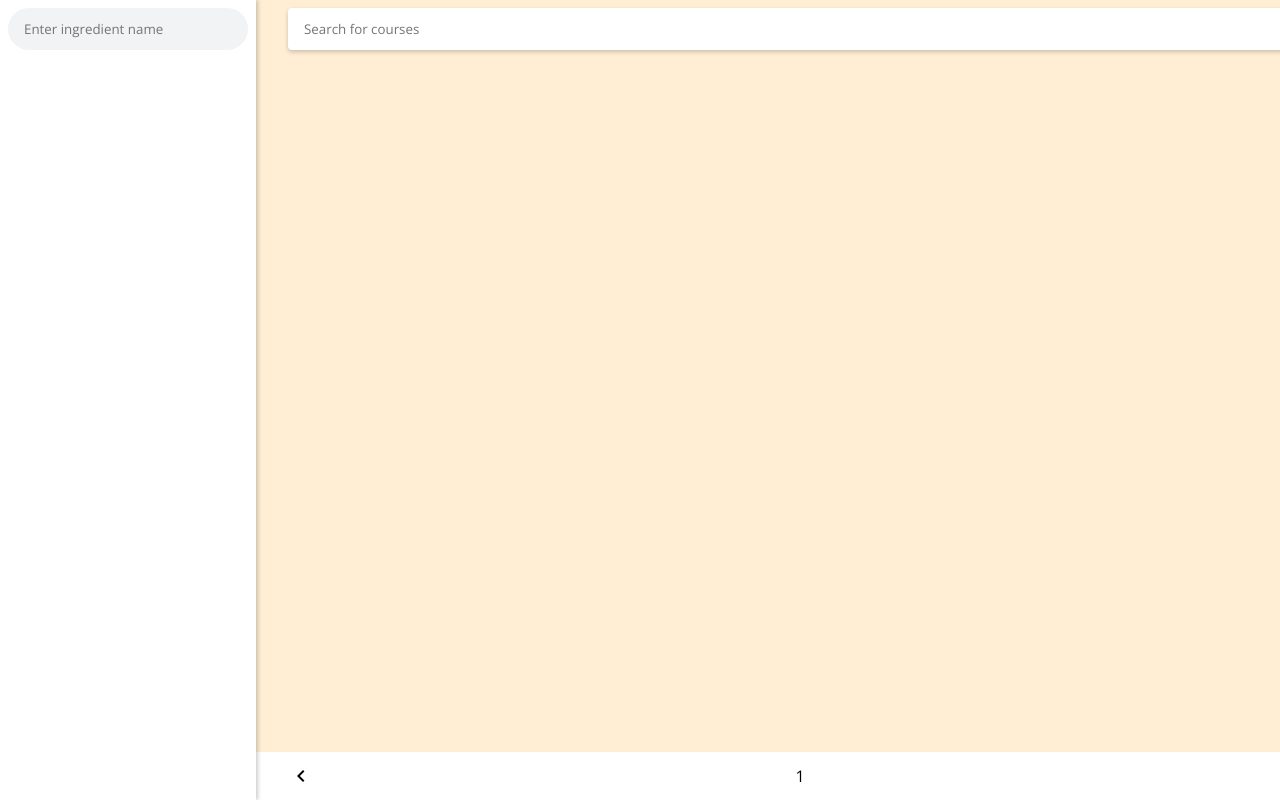
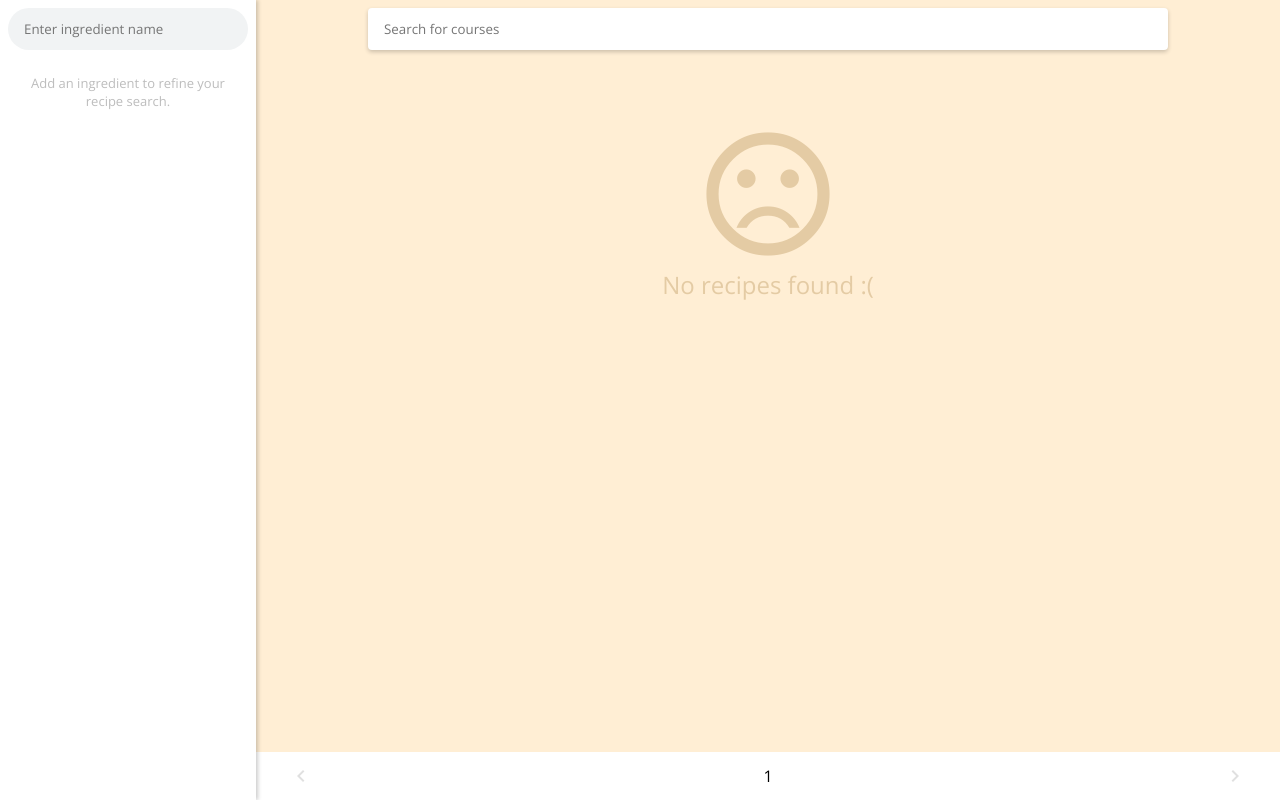
Before and after one commit to jmihelcic/recipe-puppy-angular, an Angular app: page / in a window 1280 px wide. Built offline with nearby package versions, Linux system fonts and the light colour scheme.

Commit message:
Finishing touches

```diff
--- a/src/app/core/services/server.service.ts
+++ b/src/app/core/services/server.service.ts
@@ -5,7 +5,7 @@ import { HttpClient, HttpHeaders } from '@angular/common/http';
 
 import { ApiReponse } from '@core/models/api-response/api-response';
 import { Observable, of } from 'rxjs';
-import { map, catchError } from 'rxjs/operators';
+import { map, catchError, retry } from 'rxjs/operators';
 
 @Injectable({
     providedIn: CoreModule
@@ -13,7 +13,10 @@ import { map, catchError } from 'rxjs/operators';
 export class ServerService {
     constructor(private http: HttpClient) {}
 
-    get<T = any>(url: string): Observable<ApiReponse<T>> {
+    get<T = any>(
+        url: string,
+        retryTimes: number = 0
+    ): Observable<ApiReponse<T>> {
         const fullURL = this.getFullURL(url);
         const options = {
             headers: new HttpHeaders().set(
@@ -23,6 +26,7 @@ export class ServerService {
         };
 
         return this.http.get<T>(fullURL, options).pipe(
+            retry(retryTimes),
             map(response => {
                 console.log(response);
                 return ApiReponse.success(response);
--- a/src/app/pages/search-recipes/components/ingredient-list/ingredient-list.component.html
+++ b/src/app/pages/search-recipes/components/ingredient-list/ingredient-list.component.html
@@ -6,11 +6,19 @@
     </div>
 
     <div class="list" formArrayName="ingredientList">
-        <ng-container *ngFor="let ingredient of ingredientList.controls; let i = index;">
+        <ng-container *ngIf="ingredientList.controls.length === 0">
+            <div class="empty-ingredient-list">
+                Add an ingredient to refine your recipe search.
+            </div>
+        </ng-container>
 
-            <app-ingredient-tile [ingredient]="ingredient.value" (toggle)="onToggleIngredientInclusion(i)"
-                                 (remove)="onRemoveIngredient(i)"></app-ingredient-tile>
+        <ng-container *ngIf="ingredientList.controls.length > 0">
+            <ng-container *ngFor="let ingredient of ingredientList.controls; let i = index;">
 
+                <app-ingredient-tile [ingredient]="ingredient.value" (toggle)="onToggleIngredientInclusion(i)"
+                                     (remove)="onRemoveIngredient(i)"></app-ingredient-tile>
+
+            </ng-container>
         </ng-container>
     </div>
 </div>
--- a/src/app/pages/search-recipes/components/ingredient-list/ingredient-list.component.styl
+++ b/src/app/pages/search-recipes/components/ingredient-list/ingredient-list.component.styl
@@ -1,3 +1,10 @@
 :host {
     display: block;
 }
+
+.empty-ingredient-list {
+    padding: 16px;
+    font-size: 13px;
+    color: #BDBDBD;
+    text-align: center;
+}
--- a/src/app/pages/search-recipes/components/search-input/search-input.component.styl
+++ b/src/app/pages/search-recipes/components/search-input/search-input.component.styl
@@ -4,7 +4,7 @@
 }
 
 .search-input {
-    width: 100%;
+    width: 800px;
     height: 42px;
     background: #ffffff;
     border-radius: 4px;
--- a/src/app/pages/search-recipes/search-recipes.component.html
+++ b/src/app/pages/search-recipes/search-recipes.component.html
@@ -11,17 +11,35 @@
 
 
     <div class="recipes-container" [class.hidden]="paginationLocked">
-        <div *ngFor="let recipe of recipeList">
-            <app-recipe-tile [recipe]="recipe"></app-recipe-tile>
-        </div>
+
+        <ng-container *ngIf="recipeList.length === 0">
+            <div class="empty-recipe-list">
+                <i class="material-icons">
+                    sentiment_very_dissatisfied
+                </i>
+
+                No recipes found :(
+            </div>
+        </ng-container>
+
+        <ng-container *ngIf="recipeList.length > 0">
+            <div class="recipe-list">
+                <div *ngFor="let recipe of recipeList">
+                    <app-recipe-tile [recipe]="recipe"></app-recipe-tile>
+                </div>
+            </div>
+        </ng-container>
+
     </div>
 
     <div class="pagination-container">
-        <i class="material-icons pagination-button" (click)="onPagePrevious()">navigate_before</i>
+        <i class="material-icons pagination-button" [class.disabled]="currentPage === 1"
+           (click)="onPagePrevious()">navigate_before</i>
         <div class="pagination-page">
-            {{ searchForm.get('page').value }}
+            {{ currentPage }}
         </div>
-        <i class="material-icons pagination-button" (click)="onPageNext()">navigate_next</i>
+        <i class="material-icons pagination-button" [class.disabled]="recipeList.length < 10"
+           (click)="onPageNext()">navigate_next</i>
     </div>
 </div>
 
--- a/src/app/pages/search-recipes/search-recipes.component.styl
+++ b/src/app/pages/search-recipes/search-recipes.component.styl
@@ -22,17 +22,14 @@
 }
 
 .search-input-container {
+    display: flex;
+    justify-content: center;
     flex: 0 0 auto;
     height: 72px;
     padding: 0 24px;
 }
 
 .recipes-container {
-    display: grid;
-    grid-gap: 16px;
-    justify-content: center;
-    align-items: center;
-    grid-template-columns: 512px 512px;
     flex: 1;
     overflow: auto;
     padding: 0 24px;
@@ -41,6 +38,30 @@
 
     &.hidden {
         opacity: 0.1;
+    }
+}
+
+.recipe-list {
+    display: grid;
+    grid-gap: 16px;
+    justify-content: center;
+    align-items: center;
+    grid-template-columns: 512px 512px;
+    flex: 1;
+    overflow: auto;
+}
+
+.empty-recipe-list {
+    display: flex;
+    justify-content: center;
+    flex-direction: column;
+    align-items: center;
+    margin: 48px 0;
+    font-size: 24px;
+    color: #e4cba4;
+
+    i {
+        font-size: 148px;
     }
 }
 
@@ -71,6 +92,12 @@
 
         &:hover {
             background: #E0E0E0;
+        }
+
+        &.disabled {
+            color: #E0E0E0;
+            background: transparent !important;
+            cursor: not-allowed;
         }
     }
 }
--- a/src/app/pages/search-recipes/search-recipes.component.ts
+++ b/src/app/pages/search-recipes/search-recipes.component.ts
@@ -12,7 +12,8 @@ import {
     distinctUntilChanged,
     map,
     switchMap,
-    tap
+    tap,
+    retry
 } from 'rxjs/operators';
 import { ApiReponse } from '@core/models/api-response/api-response';
 
@@ -24,8 +25,16 @@ import { ApiReponse } from '@core/models/api-response/api-response';
 export class SearchRecipesComponent implements OnInit {
     searchForm: FormGroup;
     ingredientsForm: FormGroup;
-    recipeList: any[];
+    recipeList: any[] = [];
     paginationLocked = false;
+
+    get currentPage() {
+        if (this.searchForm != null) {
+            return +this.searchForm.get('page').value;
+        }
+
+        return 0;
+    }
 
     // Fetches only happen when a pagination event is raised
     // The event can be triggered by moving to a different page
@@ -44,13 +53,6 @@ export class SearchRecipesComponent implements OnInit {
     }
 
     ngOnInit() {
-        // console.log('test fetch');
-        // this.service
-        //     .fetchRecipes('/api/?q=&i=onions,garlic&p=1')
-        //     .subscribe(response => {
-        //         console.log('got response: ', response);
-        //     });
-
         this.paginationObservable.subscribe(response => {
             console.log(response);
 
@@ -58,6 +60,9 @@ export class SearchRecipesComponent implements OnInit {
                 this.recipeList = response.payload.results;
             }
         });
+
+        // Trigger initial load
+        // this.searchForm.get('page').setValue(1);
     }
 
     setupFormChageObservable() {
@@ -145,6 +150,10 @@ export class SearchRecipesComponent implements OnInit {
             return;
         }
 
+        if (this.recipeList.length < 10) {
+            return;
+        }
+
         const page = +this.searchForm.get('page').value;
         this.searchForm.get('page').setValue(page + 1);
     }
--- a/src/app/pages/search-recipes/search-recipes.service.ts
+++ b/src/app/pages/search-recipes/search-recipes.service.ts
@@ -11,7 +11,7 @@ export class SearchRecipesService {
     constructor(private server: ServerService) {}
 
     fetchRecipes(url: string) {
-        return this.server.get<FetchRecipesResponse>(url);
+        return this.server.get<FetchRecipesResponse>(url, 2);
     }
 
     // Helpers
```
